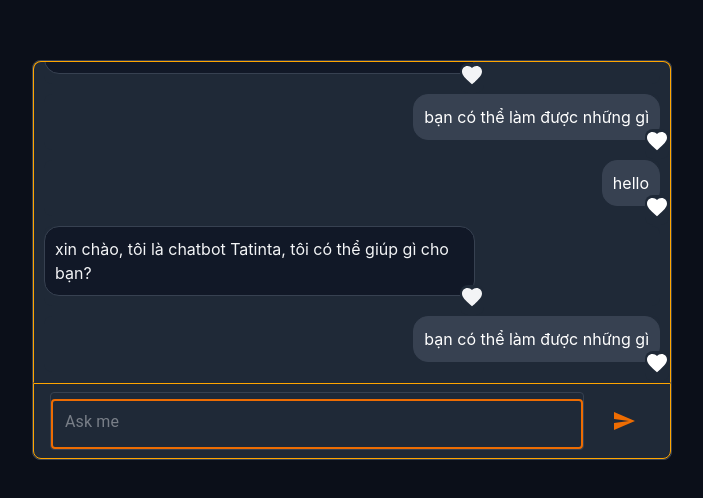
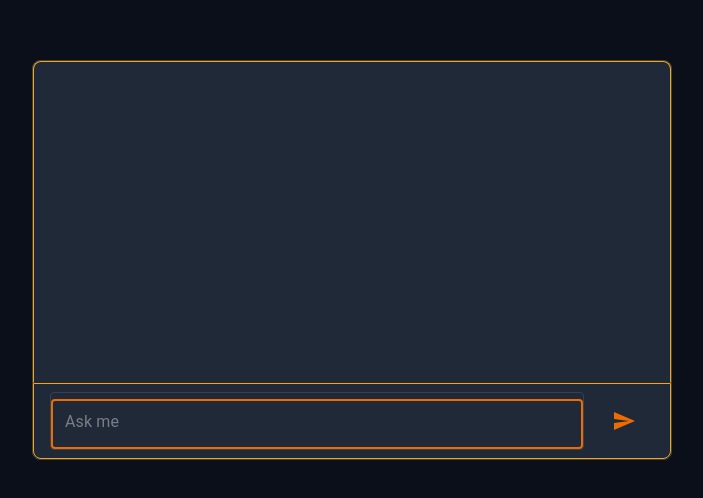
Before and after one commit to R2th/Tantinta-Chatbot, a React (Create React App) app: page /chat/1 in a window 1280 px wide. Shown: the part 140-638 px from the top of the page, without its empty margins (288-991 px from the left). Built offline with nearby package versions, Linux system fonts and the light colour scheme.

Commit message:
fix loading

```diff
--- a/src/components/Message/index.js
+++ b/src/components/Message/index.js
@@ -1,9 +1,11 @@
 import React, { useState, useRef, useEffect } from "react";
 import { makeStyles } from "@mui/styles";
 import Emoji from "react-emoji-render";
-import { IconButton } from "@mui/material";
-import MoodIcon from "@mui/icons-material/Mood";
+// import { IconButton } from "@mui/material";
+// import MoodIcon from "@mui/icons-material/Mood";
 import FavoriteIcon from "@mui/icons-material/Favorite";
+import FavoriteBorderIcon from "@mui/icons-material/FavoriteBorder";
+
 const useStyle = makeStyles(() => ({
   promptText: {
     padding: 10,
@@ -37,7 +39,6 @@ const useStyle = makeStyles(() => ({
 }));
 
 const useHover = () => {
-  const ref = useRef(null);
   const [isHover, setIsHover] = useState(false);
 
   const handleMouseMove = () => {
@@ -55,29 +56,29 @@ const useHover = () => {
   };
 };
 
-const ButtonReact = () => {
-  return (
-    <div
-      style={{
-        marginLeft: 5,
-        marginRight: 5,
-        border: "none",
-        display: "flex",
-        justifyContent: "center",
-        alignItems: "center",
-      }}
-    >
-      <IconButton>
-        <MoodIcon />
-      </IconButton>
-    </div>
-  );
-};
+// const ButtonReact = ({ onClick }) => {
+//   return (
+//     <div
+//       style={{
+//         marginLeft: 5,
+//         marginRight: 5,
+//         border: "none",
+//         display: "flex",
+//         justifyContent: "center",
+//         alignItems: "center",
+//       }}
+//     >
+//       <IconButton onClick={onClick}>
+//         <MoodIcon />
+//       </IconButton>
+//     </div>
+//   );
+// };
 
 const ResponseMessage = ({ content }) => {
   const styles = useStyle();
   const { isHover, handleMouseLeave, handleMouseMove } = useHover();
-  const [isReactionActive, setIsReactionActive] = useState(true);
+  const [isReactionActive, setIsReactionActive] = useState(false);
 
   const ref = useRef(null);
 
@@ -96,29 +97,37 @@ const ResponseMessage = ({ content }) => {
       <div
         className={styles.responseText}
         ref={ref}
-        style={
-          isReactionActive
-            ? {
-                marginBottom: 10,
-              }
-            : {}
-        }
+        style={{ marginBottom: 5 }}
       >
-        {content}
-        {isReactionActive && (
+        <Emoji>{content}</Emoji>
+        {(isReactionActive || isHover) && (
           <div
             style={{
               position: "absolute",
               right: -10,
               bottom: -20,
               border: "none",
+              cursor: "pointer",
+            }}
+            onClick={() => {
+              setIsReactionActive((prev) => !prev);
             }}
           >
-            <FavoriteIcon />
+            {isReactionActive ? (
+              <FavoriteIcon className="icon-active" />
+            ) : (
+              <FavoriteBorderIcon />
+            )}
           </div>
         )}
       </div>
-      {isHover && <ButtonReact />}
+      {/* {isHover && (
+        <ButtonReact
+          onClick={() => {
+            setIsReactionActive((prev) => !prev);
+          }}
+        />
+      )} */}
     </div>
   );
 };
@@ -126,6 +135,18 @@ const ResponseMessage = ({ content }) => {
 const PromptMessage = ({ content }) => {
   const styles = useStyle();
   const { isHover, handleMouseLeave, handleMouseMove } = useHover();
+  const [isReactionActive, setIsReactionActive] = useState(false);
+  const ref = useRef();
+
+  useEffect(() => {
+    let interval = setInterval(() => {
+      setIsReactionActive(true);
+    }, 1500);
+
+    return () => {
+      clearInterval(interval);
+    };
+  }, []);
 
   return (
     <div
@@ -136,19 +157,30 @@ const PromptMessage = ({ content }) => {
         justifyContent: "flex-end",
       }}
     >
-      {isHover && <ButtonReact />}
-      <div className={styles.promptText}>
-        {content}
+      {/* {isHover && <ButtonReact />} */}
+      <div className={styles.promptText} style={{ marginBottom: 5 }}>
+        <Emoji>{content}</Emoji>
+        {(isReactionActive || isHover) && (
           <div
             style={{
               position: "absolute",
               right: -10,
               bottom: -20,
               border: "none",
+              cursor: "pointer",
             }}
+            onClick={() => {
+              setIsReactionActive((prev) => !prev);
+            }}
+            ref={ref}
           >
-          <FavoriteIcon />
+            {isReactionActive ? (
+              <FavoriteIcon className="icon-active" />
+            ) : (
+              <FavoriteBorderIcon />
+            )}
           </div>
+        )}
       </div>
     </div>
   );
--- a/src/index.css
+++ b/src/index.css
@@ -56,3 +56,96 @@ div {
 ::-webkit-scrollbar-thumb:hover {
   background-color: #a8bbbf;
 }
+
+.icon-active {
+  animation: like 0.5s 1;
+  fill: red;
+  stroke: none;
+}
+
+@keyframes like {
+  0% {
+    transform: scale(1);
+  }
+  90% {
+    transform: scale(1.2);
+  }
+  100% {
+    transform: scale(1.1);
+  }
+}
+
+.is-typing {
+  margin-bottom: 10px;
+  width: 60px;
+  justify-content: space-around;
+  display: flex;
+  border: none;
+}
+
+.jump1,
+.jump2,
+.jump3,
+.jump4,
+.jump5 {
+  width: 10px;
+  height: 10px;
+  border-radius: 100%;
+  background-color: gray;
+}
+
+.jump1 {
+  animation: typing 1.5s linear infinite;
+  animation-delay: 01.1s;
+}
+
+.jump2 {
+  animation: typing 1.5s linear infinite;
+  animation-delay: 01.2s;
+}
+
+.jump3 {
+  animation: typing 1.5s linear infinite;
+  animation-delay: 01.3s;
+}
+
+.jump4 {
+  animation: typing 1.5s linear infinite;
+  animation-delay: 01.4s;
+}
+
+.jump5 {
+  animation: typing 1.5s linear infinite;
+  animation-delay: 1.5s;
+}
+
+@keyframes typing {
+  0% {
+    transform: translateY(0px);
+  }
+
+  25% {
+    transform: translateY(0px);
+  }
+
+  35% {
+    transform: translateY(15px);
+  }
+
+  45% {
+    transform: translateY(0px);
+  }
+
+  60% {
+    transform: translateY(-15px);
+  }
+
+  75% {
+    background-color: white;
+    transform: translateY(0px);
+  }
+
+  100% {
+    transform: translateY(0px);
+  }
+}
--- a/src/pages/Chat/index.js
+++ b/src/pages/Chat/index.js
@@ -1,12 +1,11 @@
-import React, { useEffect, useRef, useState } from "react";
+import React, { useState } from "react";
 
-import { Button, IconButton, TextField } from "@mui/material";
+import { IconButton, TextField } from "@mui/material";
 import { makeStyles } from "@mui/styles";
 
 import axios from "axios";
 // import ReactMarkdown from "react-markdown";
-import { useLocation } from "react-router-dom";
-import remarkGfm from "remark-gfm";
+// import remarkGfm from "remark-gfm";
 import SendIcon from "@mui/icons-material/Send";
 
 import Message from "../../components/Message";
@@ -43,81 +42,8 @@ const REACT_APP_SERVER_URL = "http://selab.nhtlongcs.com:20503";
 
 const Chat = () => {
   const styles = useStyles();
-  const { pathname } = useLocation();
 
-  const session = pathname.split("/")[2];
-
-  const [conversation, setConversation] = useState([
-    {
-      role: "human",
-      content: "hello",
-      metadata: {},
-    },
-    {
-      role: "tatinta",
-      content: " xin chào, tôi là chatbot Tatinta, tôi có thể giúp gì cho bạn?",
-      metadata: {
-        "interpolated topics":
-          "travel services, tourism, vacation, destination, sightseeing",
-        "retrived context": [
-          "\n        input: Tôi muốn đặt tour của trên sàn du lịch Tatinta thì phải đặt trước bao lâu?\n        output: Tùy vào một số loại tour, quý khách có thể đặt tour linh hoạt trọn gói. Một số tour sẽ quy định thời gian đặt trước bao lâu tùy vào quy định về việc đặt vé máy bay, thời gian chuẩn bị hồ sơ visa (nếu có).\n Trường hợp bị từ chối visa, Quý khách sẽ mất phí làm visa và đặt cọc vé máy bay theo phần liệt kê ở Điều kiện hủy tour trong Chương trình du lịch chi tiết\n        ",
-        ],
-        content:
-          "xin chào, tôi là chatbot Tatinta, tôi có thể giúp gì cho bạn?",
-      },
-    },
-    {
-      role: "human",
-      content: "bạn có thể làm được những gì",
-      metadata: {},
-    },
-    {
-      role: "human",
-      content: "hello",
-      metadata: {},
-    },
-    {
-      role: "tatinta",
-      content: " xin chào, tôi là chatbot Tatinta, tôi có thể giúp gì cho bạn?",
-      metadata: {
-        "interpolated topics":
-          "travel services, tourism, vacation, destination, sightseeing",
-        "retrived context": [
-          "\n        input: Tôi muốn đặt tour của trên sàn du lịch Tatinta thì phải đặt trước bao lâu?\n        output: Tùy vào một số loại tour, quý khách có thể đặt tour linh hoạt trọn gói. Một số tour sẽ quy định thời gian đặt trước bao lâu tùy vào quy định về việc đặt vé máy bay, thời gian chuẩn bị hồ sơ visa (nếu có).\n Trường hợp bị từ chối visa, Quý khách sẽ mất phí làm visa và đặt cọc vé máy bay theo phần liệt kê ở Điều kiện hủy tour trong Chương trình du lịch chi tiết\n        ",
-        ],
-        content:
-          "xin chào, tôi là chatbot Tatinta, tôi có thể giúp gì cho bạn?",
-      },
-    },
-    {
-      role: "human",
-      content: "bạn có thể làm được những gì",
-      metadata: {},
-    },
-    {
-      role: "human",
-      content: "hello",
-      metadata: {},
-    },
-    {
-      role: "tatinta",
-      content: " xin chào, tôi là chatbot Tatinta, tôi có thể giúp gì cho bạn?",
-      metadata: {
-        "interpolated topics":
-          "travel services, tourism, vacation, destination, sightseeing",
-        "retrived context": [
-          "\n        input: Tôi muốn đặt tour của trên sàn du lịch Tatinta thì phải đặt trước bao lâu?\n        output: Tùy vào một số loại tour, quý khách có thể đặt tour linh hoạt trọn gói. Một số tour sẽ quy định thời gian đặt trước bao lâu tùy vào quy định về việc đặt vé máy bay, thời gian chuẩn bị hồ sơ visa (nếu có).\n Trường hợp bị từ chối visa, Quý khách sẽ mất phí làm visa và đặt cọc vé máy bay theo phần liệt kê ở Điều kiện hủy tour trong Chương trình du lịch chi tiết\n        ",
-        ],
-        content:
-          "xin chào, tôi là chatbot Tatinta, tôi có thể giúp gì cho bạn?",
-      },
-    },
-    {
-      role: "human",
-      content: "bạn có thể làm được những gì",
-      metadata: {},
-    },
-  ]);
+  const [conversation, setConversation] = useState([]);
 
   const [prompt, setPrompt] = useState("");
   const [isLoading, setIsLoading] = useState(false);
@@ -166,7 +92,11 @@ const Chat = () => {
             padding: 12,
           }}
         >
-          <div className="loading">...</div>
+          <div className="is-typing">
+            <div className="jump1"></div>
+            <div className="jump2"></div>
+            <div className="jump3"></div>
+          </div>
         </div>
       )}
       <form
```
Lines whose indentation alone changed are shown as unchanged.
